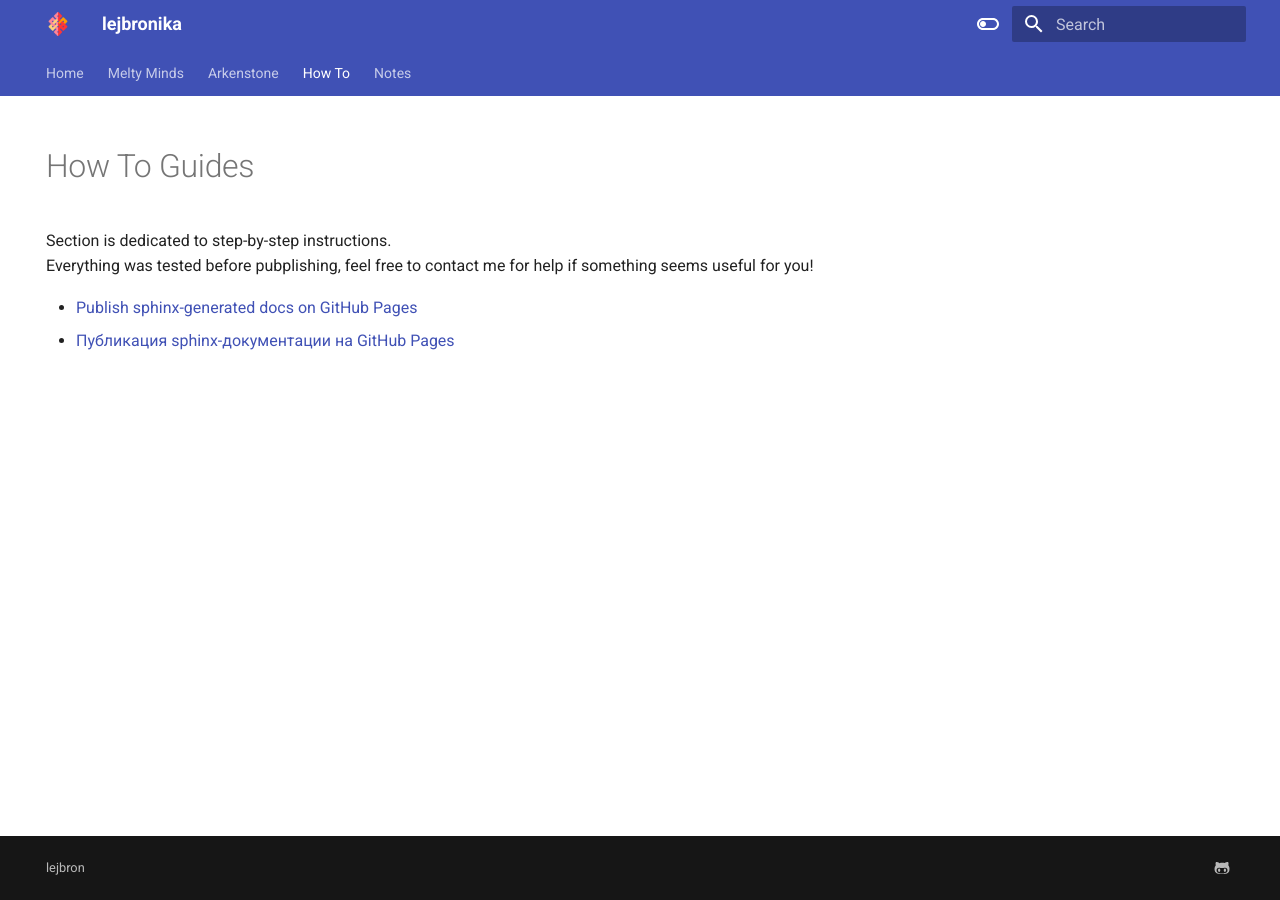
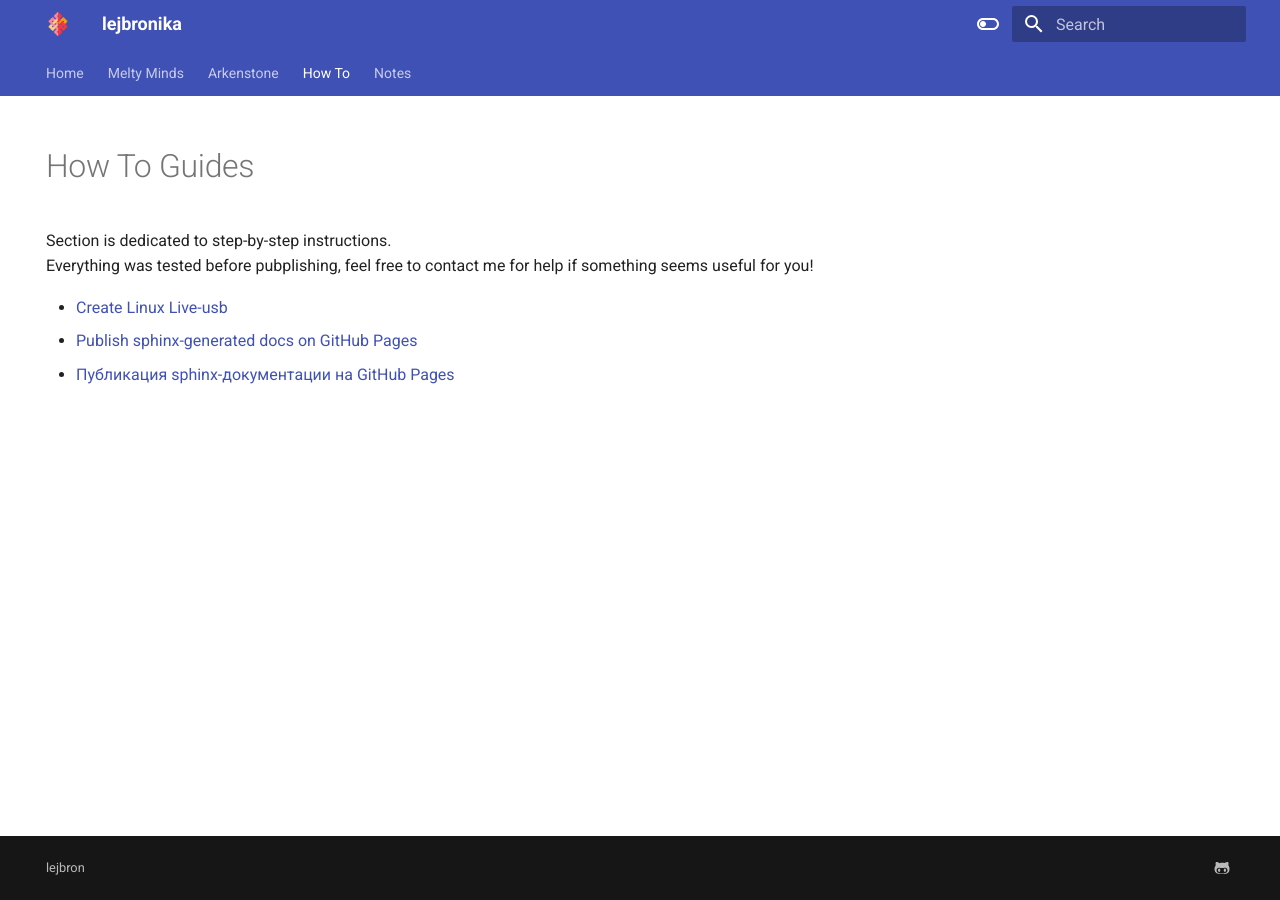
Before and after one commit to lejbronika/knowledge_base, an MkDocs documentation site: the page built from docs/howto/index.md, in a window 1280 px wide. Built offline with MkDocs 1.6.1 and Material for MkDocs 9.7.7, drawn with Linux system fonts in a browser that asks for light colours.

Commit message:
Update howto index.

```diff
--- a/docs/howto/index.md
+++ b/docs/howto/index.md
@@ -9,5 +9,6 @@ hide:
 Section is dedicated to step-by-step instructions.
 Everything was tested before pubplishing, feel free to contact me for help if something seems useful for you!
 
+- [Create Linux Live-usb](create_linux_live_usb.md)
 - [Publish sphinx-generated docs on GitHub Pages](sphinx_to_gh_pages_eng.md)
 - [Публикация sphinx-документации на GitHub Pages](sphinx_to_gh_pages_rus.md)
```
